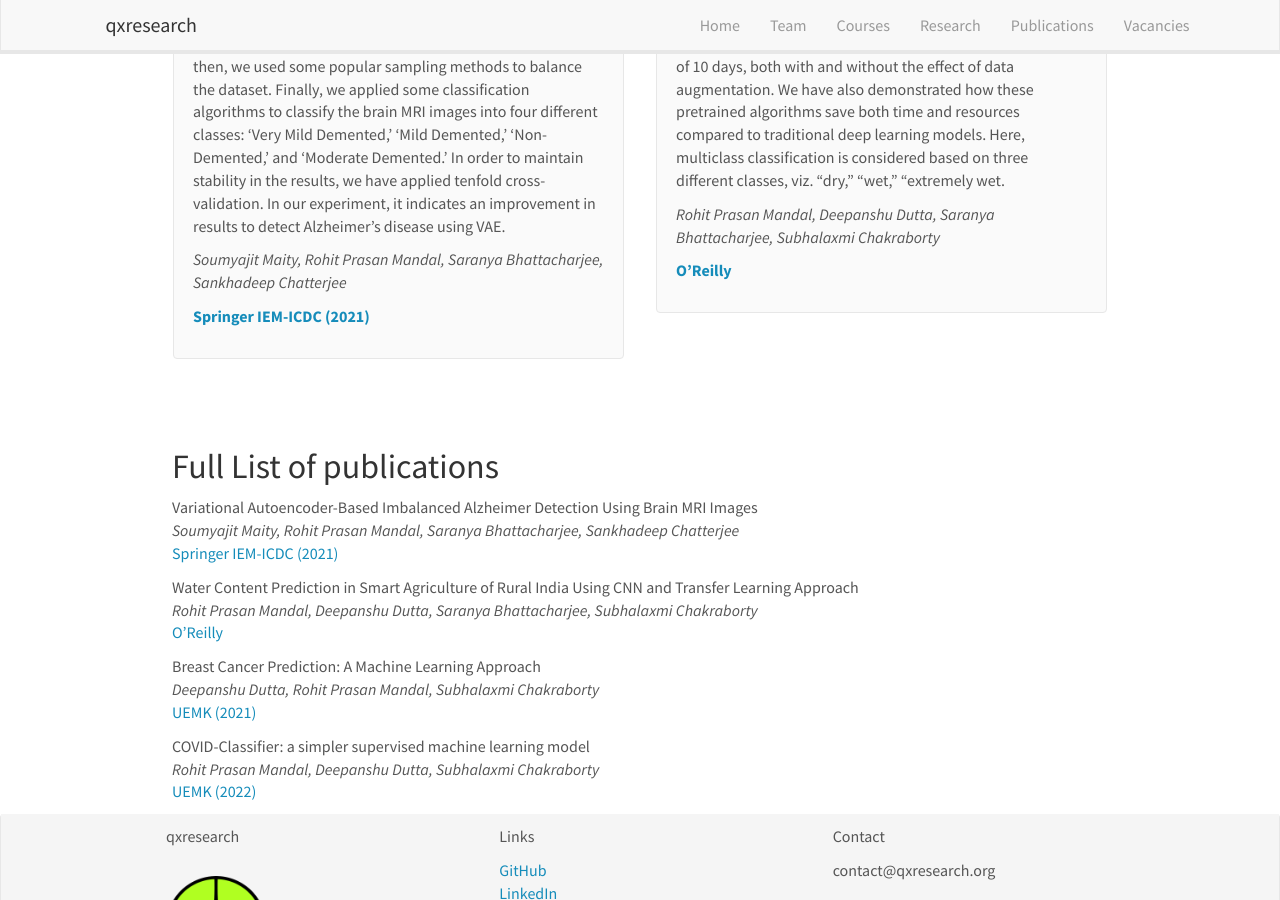
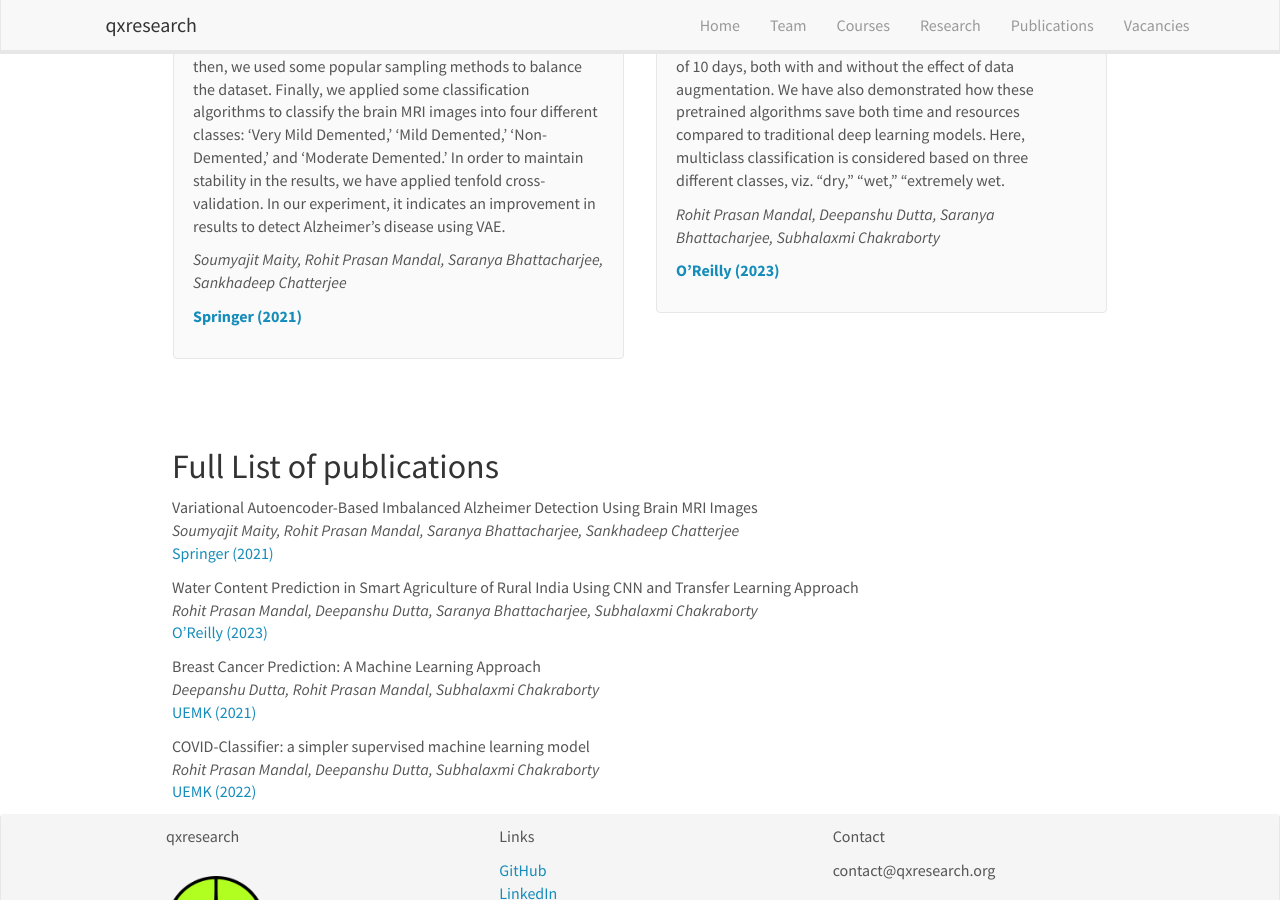
Before and after one commit to qxresearch/qxresearch.github.io, a Jekyll site: the page built from _pages/publications.md, in a window 1280 px wide and 900 px high, scrolled down 606 px. Built offline with Jekyll 4.4.1, drawn with Linux system fonts in a browser that asks for light colours; nearby versions of some CDN libraries.

Commit message:
Update publist.yml

```diff
--- a/_data/publist.yml
+++ b/_data/publist.yml
@@ -4,7 +4,7 @@
   authors: Soumyajit Maity, Rohit Prasan Mandal, Saranya Bhattacharjee, Sankhadeep Chatterjee
   link:
     url: https://link.springer.com/chapter/10.1007/978-981-19-1657-1_14
-    display: Springer IEM-ICDC (2021)
+    display: Springer (2021)
   highlight: 1
 
 
@@ -14,7 +14,7 @@
   authors: Rohit Prasan Mandal, Deepanshu Dutta, Saranya Bhattacharjee, Subhalaxmi Chakraborty
   link:
     url: https://www.oreilly.com/library/view/intelligent-decision-support/9781119896432/c10.xhtml
-    display: O’Reilly
+    display: O’Reilly (2023)
   highlight: 1
 
 - title: "Breast Cancer Prediction: A Machine Learning Approach"
```
